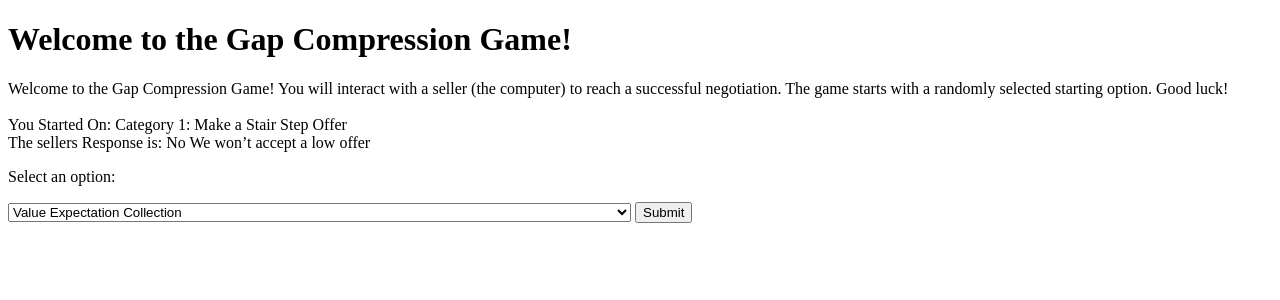
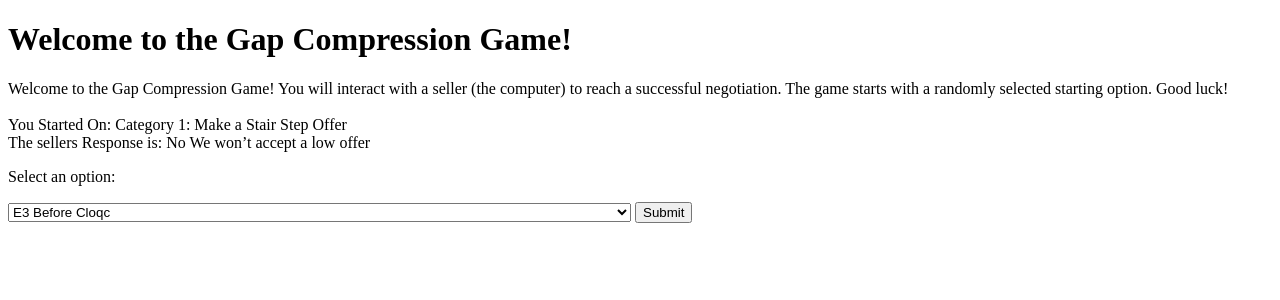
Before and after one commit to ElliotKoz/Game, a Flask app: page / in a window 1280 px wide. Shown: the top 300 px of the page. Run offline with Flask 2, Linux system fonts and the light colour scheme.

Commit message:
Update index.html

```diff
--- a/templates/index.html
+++ b/templates/index.html
@@ -13,7 +13,7 @@
         <p>Select an option:</p>
         <select name="choice">
             <!-- options go here -->
-            <option value="1">Value Expectation Collection</option>
+            <option value="1">E3 Before Cloqc</option>
             <option value="2">Refuse to Make Offer + Ask what prevents flexibility</option>
             <option value="3">Make a Stair Step Offer</option>
             <option value="4">Make a SWAG Offer</option>
@@ -26,7 +26,6 @@
             <option value="9">Leave the Store With PS</option>
             <option value="10">ConfirmACTION (Are you telling me if you don’t get x, You'll keep it? You dont want to sell this today?)</option>
             <option value="11">Discover and ask to see how they got their value</option>
-            <option value="12">Tell them that their value is wrong</option>
         </select>
         <button type="submit">Submit</button>
     </form>
```
